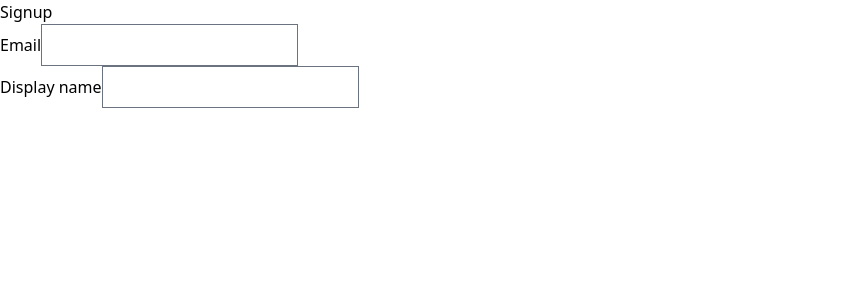
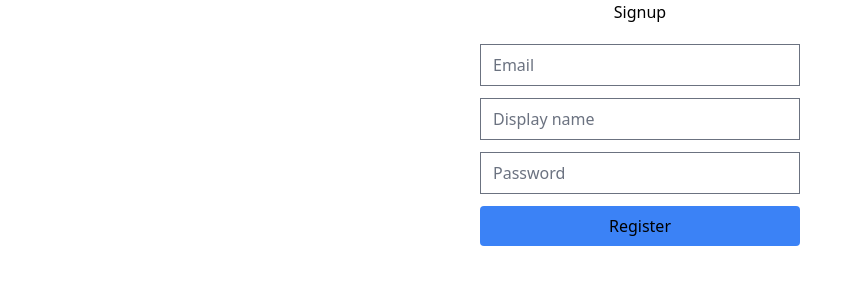
Before and after one commit to SwimmingPotato248/blog, a Next.js app: page /signup in a window 1280 px wide. Shown: the top 300 px of the page, without its empty margins (0-862 px from the left). Built offline with nearby package versions, Linux system fonts and the light colour scheme.

Commit message:
Add signup form with validation

```diff
--- a/package.json
+++ b/package.json
@@ -9,12 +9,14 @@
     "lint": "next lint"
   },
   "dependencies": {
+    "@hookform/resolvers": "^2.9.8",
     "@prisma/client": "^4.3.1",
     "next": "12.3.0",
     "next-auth": "^4.10.3",
     "react": "18.2.0",
     "react-dom": "18.2.0",
-    "react-hook-form": "^7.35.0"
+    "react-hook-form": "^7.35.0",
+    "zod": "^3.19.1"
   },
   "devDependencies": {
     "@tailwindcss/forms": "^0.5.3",
--- a/pages/signup.js
+++ b/pages/signup.js
@@ -1,30 +1,52 @@
 import { useForm } from "react-hook-form";
+import { zodResolver } from "@hookform/resolvers/zod";
+import { z } from "zod";
+
+const schema = z.object({
+  email: z.string().email(),
+  name: z.string(),
+  password: z
+    .string()
+    .min(5, { message: "Password must be at least 5 characters long" }),
+});
 
 export default function Signup() {
   const {
     register,
     handleSubmit,
-    watch,
     formState: { errors },
-  } = useForm();
+  } = useForm({ resolver: zodResolver(schema) });
 
   function onSubmit(data) {
     console.log(data);
   }
 
   return (
-    <>
+    <div className="flex flex-col justify-center items-center gap-5">
       <h1>Signup</h1>
-      <form onSubmit={handleSubmit(onSubmit)}>
-        <div>
-          <label htmlFor="email">Email</label>
-          <input type="email" {...register("email", { required: true })} />
-        </div>
-        <div>
-          <label htmlFor="name">Display name</label>
-          <input type="text" {...register("name", { required: true })} />
-        </div>
+      <form
+        onSubmit={handleSubmit(onSubmit)}
+        className="flex flex-col w-1/4 min-w-{300px} gap-3 "
+      >
+        <input type="email" {...register("email")} placeholder="Email" />
+        {errors.email?.message && <p>{errors.email?.message}</p>}
+
+        <input type="text" {...register("name")} placeholder="Display name" />
+        {errors.name?.message && <p>{errors.name?.message}</p>}
+
+        <input
+          type="password"
+          {...register("password")}
+          placeholder="Password"
+        />
+        {errors.password?.message && <p>{errors.password?.message}</p>}
+
+        <input
+          type="submit"
+          className="border-black border-1 rounded bg-blue-500 hover:bg-blue-700 py-2"
+          value="Register"
+        />
       </form>
-    </>
+    </div>
   );
 }
```
Also changed, not shown: .yarnrc.yml (added), 1 other file (tests, documents, lock files or other folders).
